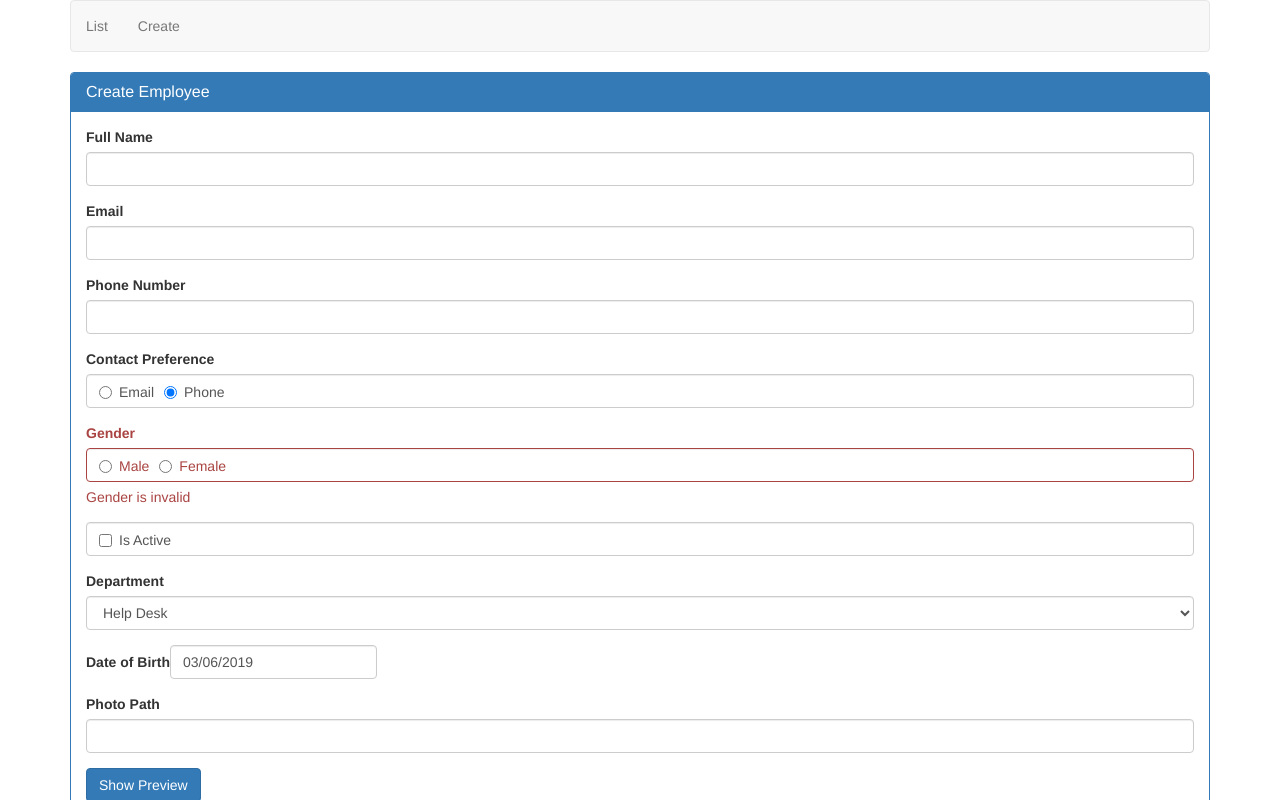
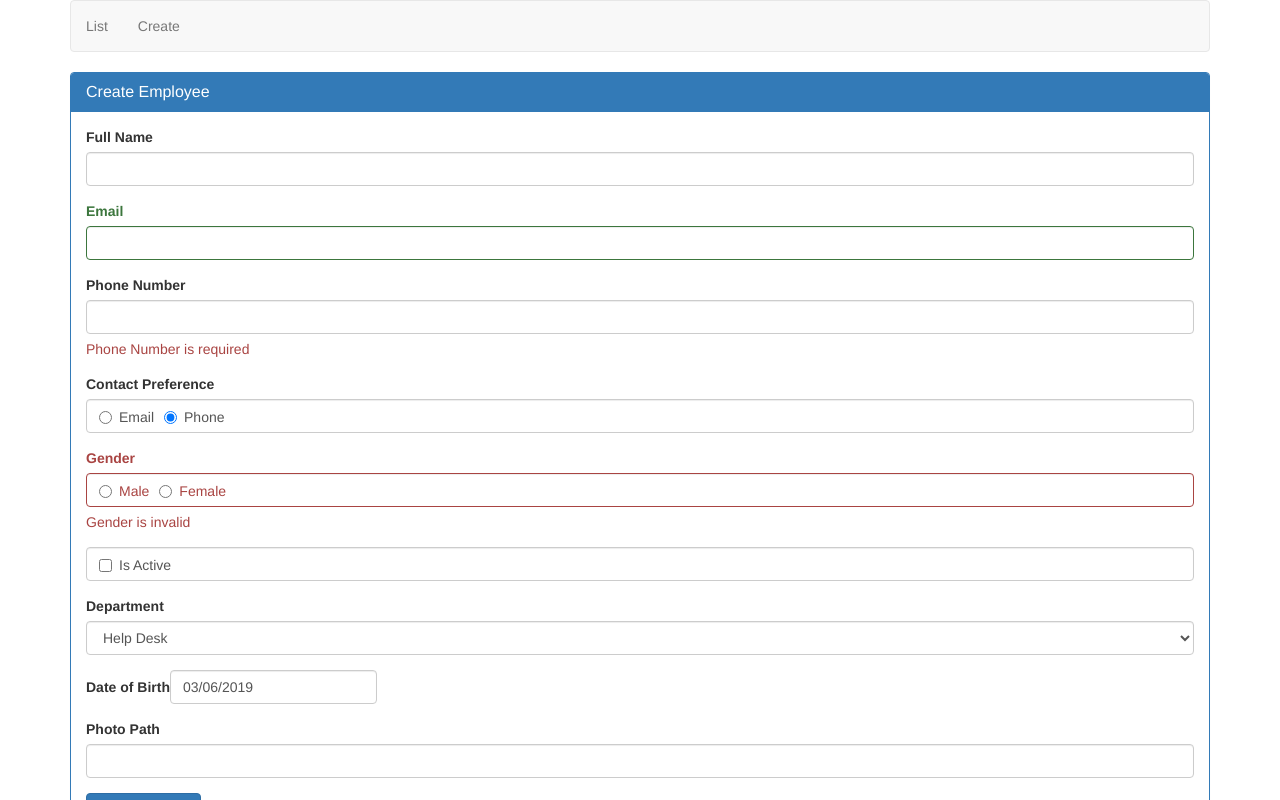
Before and after one commit to ChrisWongAtCUHK/React-CRUD-Tutorial, a React (Create React App) app: page /create in a window 1280 px wide. Both pictures are taken after a click on the label "Phone". Shown: the top 800 px of the page. Built offline with nearby package versions, Linux system fonts and the light colour scheme.

Commit message:
TODO: pattern match not work

```diff
--- a/src/employees/CreateEmployee.js
+++ b/src/employees/CreateEmployee.js
@@ -40,6 +40,11 @@ class CreateEmployee extends Component {
                 hasSuccess: false,
                 invalid: false
             },
+            phoneNumberControl: {
+                hasError: false,
+                hasSuccess: false,
+                invalid: undefined
+            },
             contactPreferenceControl: {
                 hasError: true
             },
@@ -73,7 +78,7 @@ class CreateEmployee extends Component {
         employee[event.target.name] = event.target.value;
         this.setState({employee: employee});
         this.validate(event);
-        this.handleEmailValidation(event);
+        this.handleDynamicRequired(event);
     }
 
     // handle the checkbox change
@@ -118,7 +123,7 @@ class CreateEmployee extends Component {
     }
 
     // handle validation
-    validate(event){
+    validate(event) {
         let hasError = false;
         let control = `${event.target.id}Control`;
         if(event.target.type === "radio") {
@@ -171,29 +176,70 @@ class CreateEmployee extends Component {
 
     // enable/diable the form button
     handleSaveButton() {
-        if(this.state.fullNameControl.hasSuccess && this.state.emailControl.hasSuccess && this.state.genderControl.hasSuccess){
+        let email = document.getElementById("email");
+        let phoneNumber = document.getElementById("phoneNumber");
+        if(this.state.fullNameControl.hasSuccess &&
+            !this.state.contactPreferenceControl.hasError &&
+            ((email.required && this.state.emailControl.hasSuccess && !this.state.emailControl.invalid) || !email.required) &&
+            ((phoneNumber.required && this.state.phoneNumberControl.hasSuccess) || !phoneNumber.required) &&
+            this.state.genderControl.hasSuccess){
             this.setState({employeeForm : {invalid: false}});
         } else {
             this.setState({employeeForm : {invalid: true}});
         }
     }
 
-    // handle email validation
-    handleEmailValidation(event){
-        let control = `emailControl`;
-        if(event.target.value === "email"){
+    // handle dynamic required validation
+    handleDynamicRequired(event) {
+        if(event.target.value === "email") {
+            let hasError = this.enableHasError("email", true);
+            let email = document.getElementById("email");
+            let control = "emailControl";
+            // pattern match test
+            if(email.required && email.pattern){
+                if(RegExp(email.pattern).test(email.value)){
+                    // do nothing
+                } else {
+                    if(!hasError){
+                        // invalid pattern
+                        this.setState(prevState => ({[control]: {
+                            invalid: true,
+                            hasError: true,
+                            hasSuccess: prevState[control].hasSuccess
+                        }}));
+                        hasError = true;
+                    }
+                }
+            }
+            this.enableHasError("phoneNumber", false);
+        } else if(event.target.value === "phoneNumber") {
+            this.enableHasError("phoneNumber", true);
+            this.enableHasError("email", false);
+        }
+    }
+
+    // enable/disabe the hasError property
+    enableHasError(controlName, enable) {
+        let control = `${controlName}Control`;
+        let value = document.getElementById(controlName).value;
+        let hasError = false;
+        if(enable && (value === null || value.trim().length === 0)){
             this.setState(prevState => ({[control]: {
-                invalid: prevState[control].invalid,
                 hasError: true,
                 hasSuccess: prevState[control].hasSuccess
-            }}));
+            }}), function(){
+                this.handleSaveButton();
+                hasError = true;
+            });
         } else {
             this.setState(prevState => ({[control]: {
-                invalid: prevState[control].invalid,
                 hasError: false,
-                hasSuccess: prevState[control].hasSuccess
-            }}));
+                hasSuccess: true
+            }}), function(){
+                this.handleSaveButton();
+            });
         }
+        return hasError;
     }
 
     render() {
@@ -230,7 +276,8 @@ class CreateEmployee extends Component {
                                 + (this.state.emailControl.hasError ? "has-error" : "")
                                 + (this.state.emailControl.hasSuccess ? "has-success" : "")}>
                                 <label htmlFor="email">Email</label>
-                                <input id="email" type="text" className="form-control" name="email" required={this.state.employee.contactPreference==="email"}
+                                <input id="email" type="text" className="form-control" name="email"
+                                    required={this.state.employee.contactPreference==="email"}
                                     pattern="^[a-zA-Z0-9_.+-]+@[a-zA-Z0-9-]+\.[a-zA-Z0-9-.]+$"
                                     value={this.state.employee.email}
                                     onChange={this.handleChange}
@@ -250,7 +297,15 @@ class CreateEmployee extends Component {
                             <div className="form-group">
                                 <label htmlFor="phoneNumber">Phone Number</label>
                                 <input id="phoneNumber" type="text" className="form-control" name="phoneNumber"
-                                    value={this.state.employee.phoneNumber} onChange={this.handleChange}/>
+                                    required={this.state.employee.contactPreference==="phoneNumber"}
+                                    value={this.state.employee.phoneNumber}
+                                    onChange={this.handleChange}
+                                    onBlur={this.validate}/>
+                                    { this.state.phoneNumberControl.hasError ?
+                                        <span className="help-block">
+                                            Phone Number is required
+                                        </span>
+                                        : null }
                             </div>
 
                             <div className={"form-group " + (this.state.contactPreferenceControl.hasError ? "has-error" : "")}>
@@ -261,7 +316,7 @@ class CreateEmployee extends Component {
                                     Email
                                 </label>
                                 <label className="radio-inline">
-                                    <input type="radio" name="contactPreference" value="phone" required onChange={this.handleRadioChange}/>
+                                    <input type="radio" name="contactPreference" value="phoneNumber" required onChange={this.handleRadioChange}/>
                                     Phone
                                 </label>
                                 </div>
```
